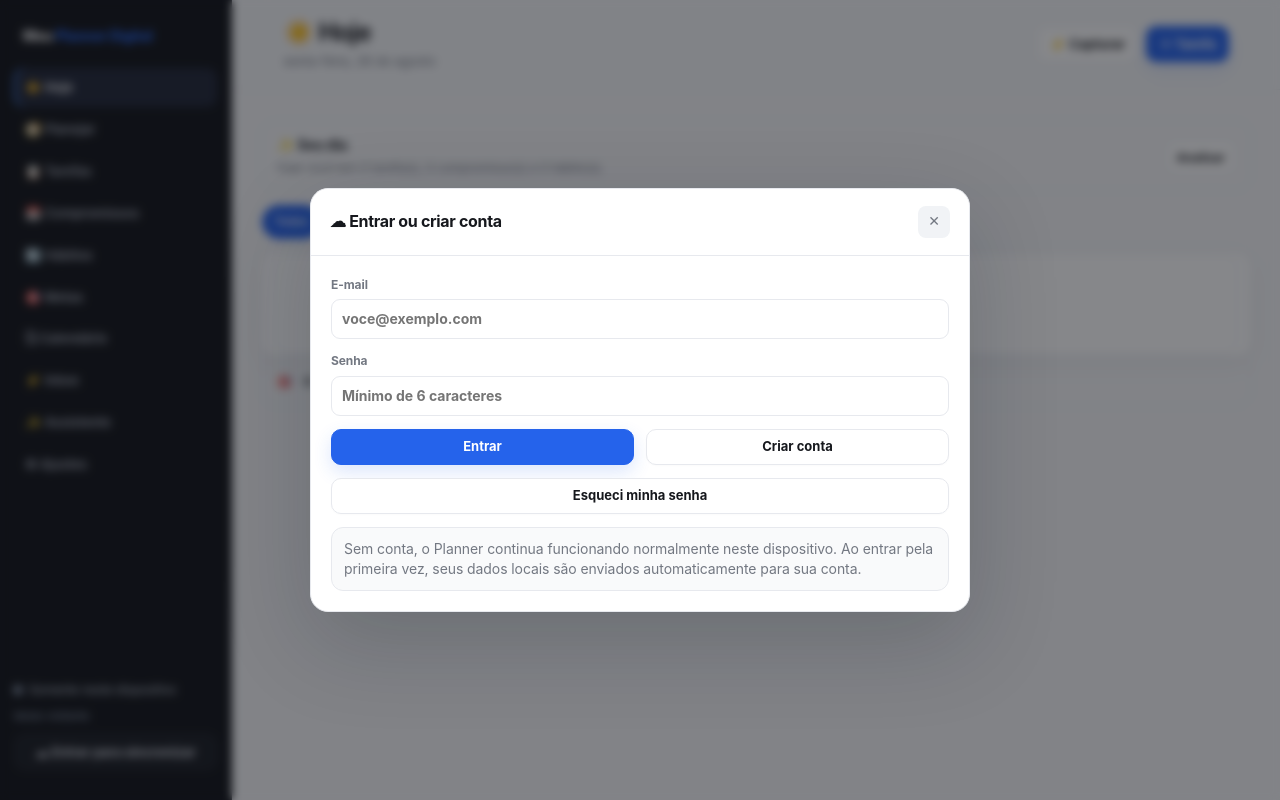
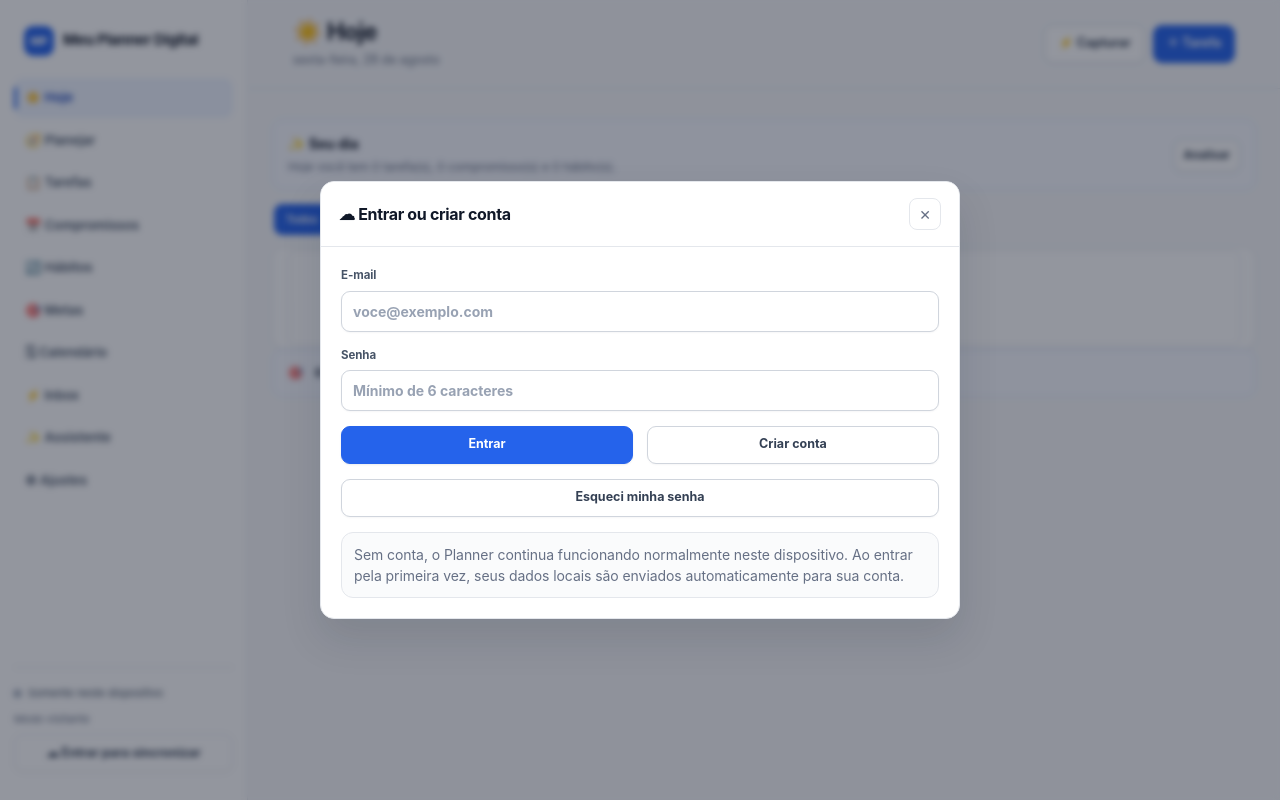
Before and after one commit to contadorluidgabriel-cell/meuplanner, a website: page index.html in a window 1280 px wide. Both pictures are taken after a click on the button "☁ Entrar para sincronizar". Drawn offline with Linux system fonts and the light colour scheme.

Commit message:
feat(ui): load premium SaaS visual layer

```diff
--- a/index.html
+++ b/index.html
@@ -3,7 +3,7 @@
 <head>
 <meta charset="utf-8">
 <meta name="viewport" content="width=device-width,initial-scale=1,viewport-fit=cover">
-<meta name="theme-color" content="#111827">
+<meta name="theme-color" content="#f7f8fa">
 <link rel="manifest" href="/manifest.webmanifest">
 <link rel="icon" href="/icon-192.png">
 <meta name="apple-mobile-web-app-capable" content="yes">
@@ -17,18 +17,19 @@
 <link rel="stylesheet" href="/styles-mobile-inbox-fix.css">
 <link rel="stylesheet" href="/styles-mobile-settings-fix.css">
 <link rel="stylesheet" href="/styles-v8.css">
+<link rel="stylesheet" href="/styles-premium.css?v=1">
 </head>
 <body>
 <div class="app">
 <aside class="side">
   <div class="brand">Meu <span>Planner Digital</span></div>
   <nav class="nav" id="nav"></nav>
-  <div class="side-foot"><div class="account-panel"><div class="sync-pill"><span class="sync-dot" id="syncDot"></span><span id="syncLabel">Somente neste dispositivo</span></div><div class="account-email" id="accountEmail">Modo visitante</div><button class="btn" id="accountButton" style="width:100%;background:#111827;color:white;border-color:#374151" onclick="openAccount()">☁ Entrar para sincronizar</button></div></div>
+  <div class="side-foot"><div class="account-panel"><div class="sync-pill"><span class="sync-dot" id="syncDot"></span><span id="syncLabel">Somente neste dispositivo</span></div><div class="account-email" id="accountEmail">Modo visitante</div><button class="btn" id="accountButton" style="width:100%" onclick="openAccount()">☁ Entrar para sincronizar</button></div></div>
 </aside>
 <main class="main"><div class="top"><div><h1 id="pageTitle">☀️ Hoje</h1><p id="pageSub"></p></div><div class="actions" id="topActions"></div></div><div id="content"></div></main>
 </div>
 <button class="mobile-fab" type="button" aria-label="Captura rápida" onclick="openQuick()"><span>＋</span></button>
-<div class="modal" id="modal"><div class="dialog"><div class="dialog-head"><h2 id="modalTitle"></h2><button class="x" onclick="closeModal()">✕</button></div><div id="modalBody"></div></div></div>
+<div class="modal" id="modal"><div class="dialog"><div class="dialog-head"><h2 id="modalTitle"></h2><button class="x" onclick="closeModal()" aria-label="Fechar">✕</button></div><div id="modalBody"></div></div></div>
 <div class="toast" id="toast"></div>
 <script src="/app-01.js"></script><script src="/app-02.js"></script><script src="/app-03.js"></script><script src="/app-04.js"></script><script src="/app-05.js"></script><script src="/app-06.js"></script><script src="/app-07.js"></script><script src="/app-08.js"></script><script src="/app-09.js"></script><script src="/app-10.js"></script><script src="/app-11.js"></script><script src="/app-12.js"></script><script src="/app-v8.js"></script><script src="/app-v8-patch.js"></script><script src="/app-v8-intelligence.js"></script><script src="/app-v8-polish.js"></script><script src="/app-v8-commitments.js"></script><script src="/app-v8-habits-fix.js"></script><script src="/app-v8-calendar-sync.js"></script><script src="/app-v8-tasks-sync.js"></script><script src="/app-v8-habit-form-polish.js"></script><script src="/app-v8-todoist-sync.js"></script>
 </body></html>
```
